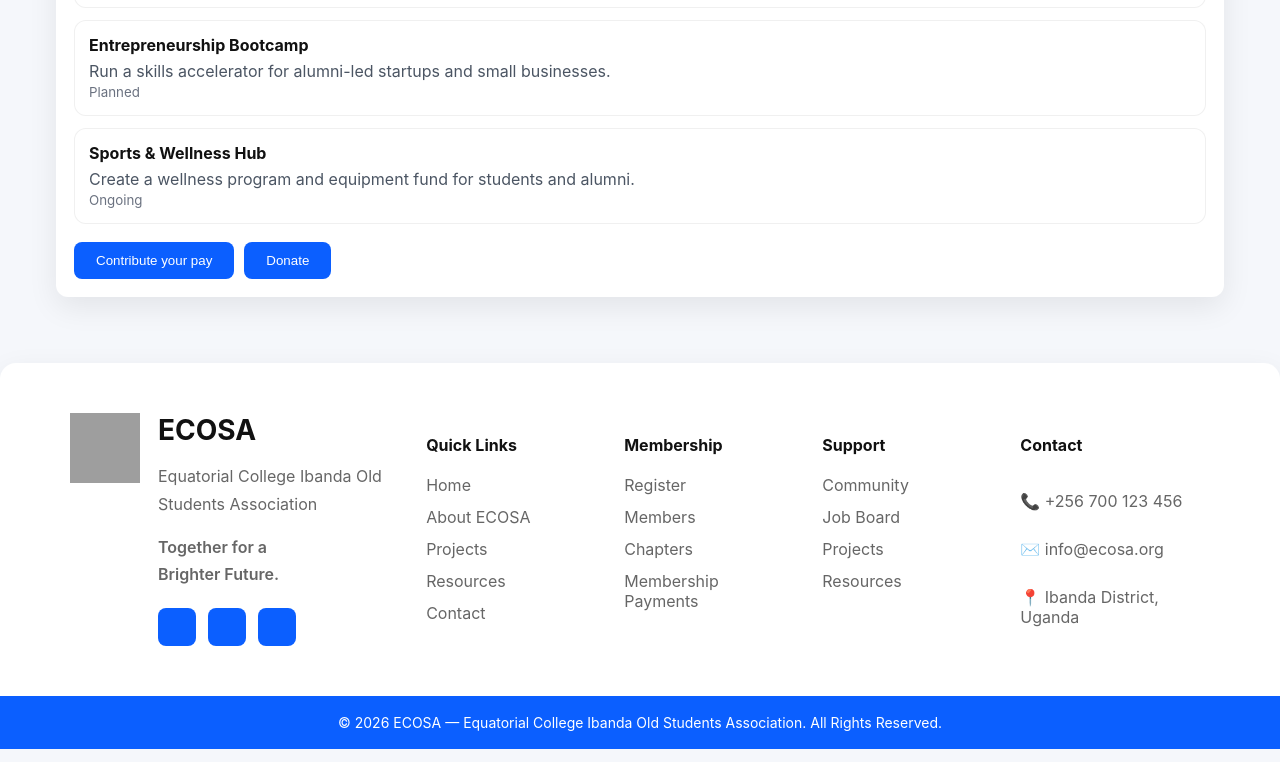
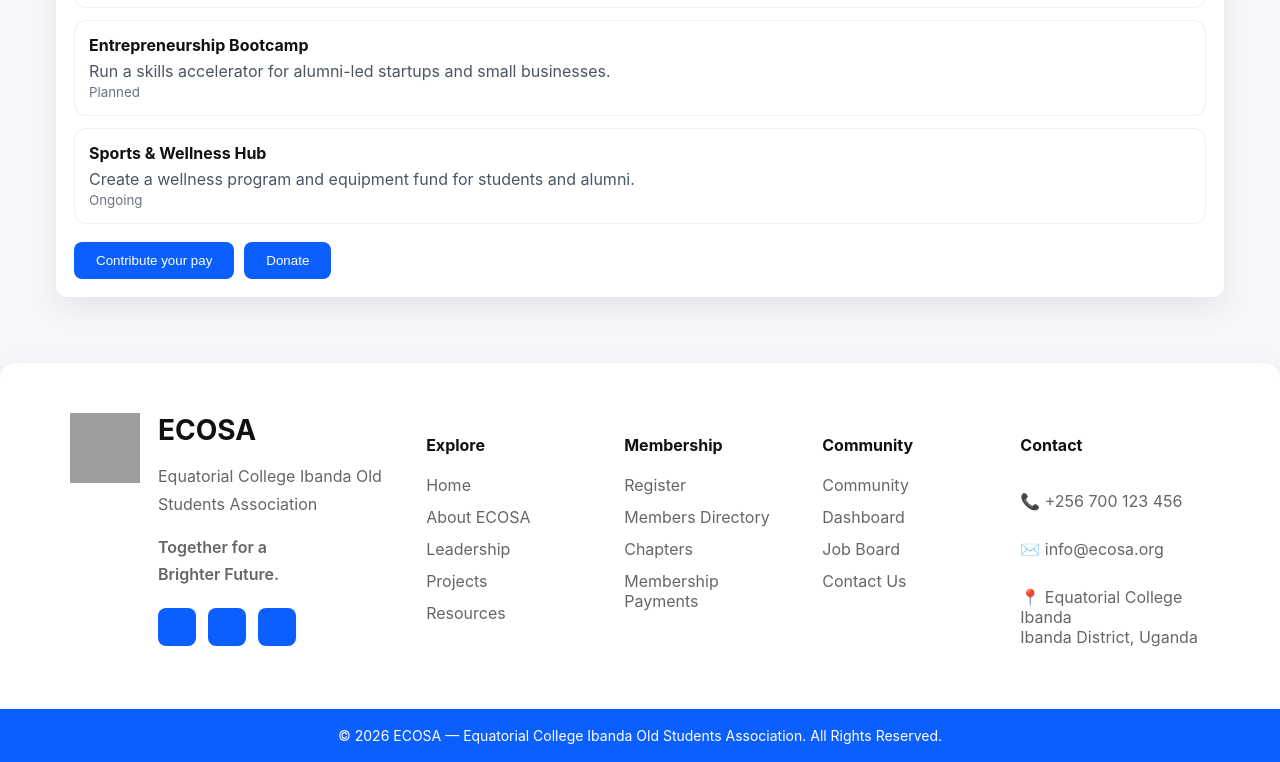
Before and after one commit to ecosatechteam/ecosaonline, a React (Vite) app: page / in a window 1280 px wide. Shown: the part 1585-2347 px from the top of the page. Built offline with nearby package versions, Linux system fonts and the light colour scheme; grey boxes are pictures that could not be loaded.

Commit message:
Update Footer.tsx

```diff
--- a/src/components/Footer.tsx
+++ b/src/components/Footer.tsx
@@ -1,4 +1,5 @@
 import React from "react";
+import { Link } from "react-router-dom";
 
 const Footer: React.FC = () => {
   return (
@@ -38,35 +39,35 @@ const Footer: React.FC = () => {
           </div>
         </div>
 
-        {/* Quick Links */}
+        {/* Explore */}
         <div className="footer-links">
-          <h4>Quick Links</h4>
+          <h4>Explore</h4>
 
-          <a href="/">Home</a>
-          <a href="/about">About ECOSA</a>
-          <a href="/projects">Projects</a>
-          <a href="/resources">Resources</a>
-          <a href="/contact">Contact</a>
+          <Link to="/">Home</Link>
+          <Link to="/about">About ECOSA</Link>
+          <Link to="/leaders">Leadership</Link>
+          <Link to="/projects">Projects</Link>
+          <Link to="/resources">Resources</Link>
         </div>
 
         {/* Membership */}
         <div className="footer-links">
           <h4>Membership</h4>
 
-          <a href="/register">Register</a>
-          <a href="/members">Members</a>
-          <a href="/chapters">Chapters</a>
-          <a href="/payments">Membership Payments</a>
+          <Link to="/register">Register</Link>
+          <Link to="/members">Members Directory</Link>
+          <Link to="/chapters">Chapters</Link>
+          <Link to="/payments">Membership Payments</Link>
         </div>
 
-        {/* Support */}
+        {/* Community */}
         <div className="footer-links">
-          <h4>Support</h4>
+          <h4>Community</h4>
 
-          <a href="/community">Community</a>
-          <a href="/jobs">Job Board</a>
-          <a href="/projects">Projects</a>
-          <a href="/resources">Resources</a>
+          <Link to="/community">Community</Link>
+          <Link to="/dashboard">Dashboard</Link>
+          <Link to="/jobs">Job Board</Link>
+          <Link to="/contact">Contact Us</Link>
         </div>
 
         {/* Contact */}
@@ -75,10 +76,11 @@ const Footer: React.FC = () => {
 
           <p>📞 +256 700 123 456</p>
           <p>✉️ info@ecosa.org</p>
+
           <p>
-            📍 Ibanda District,
+            📍 Equatorial College Ibanda
             <br />
-            Uganda
+            Ibanda District, Uganda
           </p>
         </div>
       </div>
```
